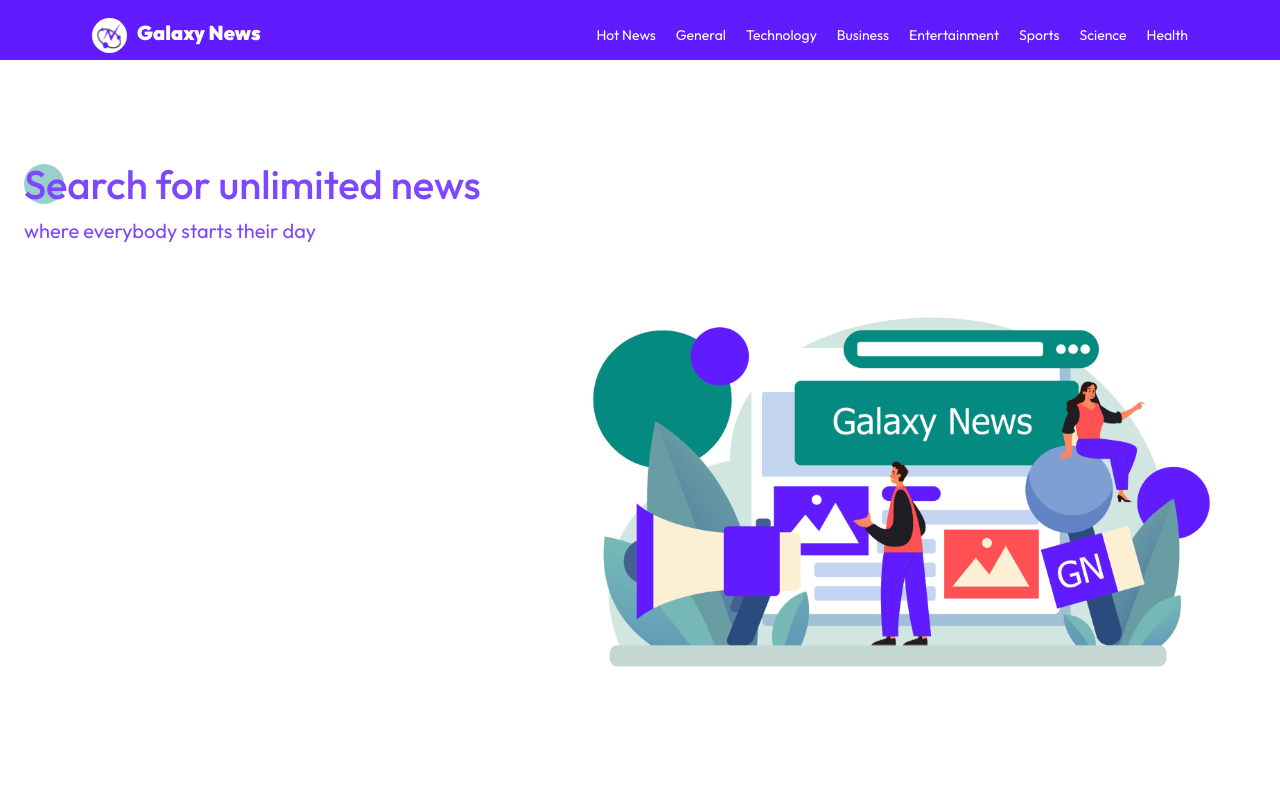
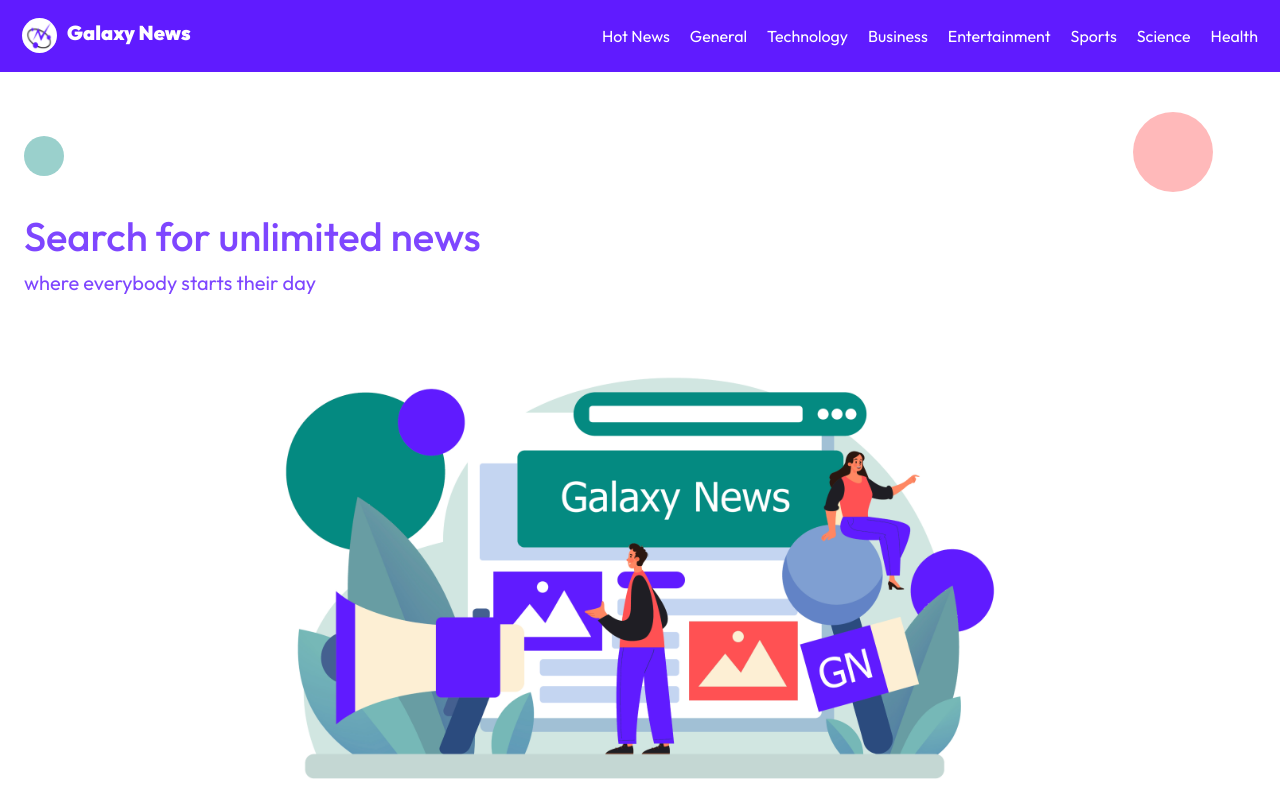
Before and after one commit to alaasolaiman/news-website, a React (Create React App) app: page / in a window 1280 px wide. Shown: the top 785 px of the page. Built offline with nearby package versions, Linux system fonts and the light colour scheme.

Commit message:
minor-fixes

```diff
--- a/src/components/Navbar/index.css
+++ b/src/components/Navbar/index.css
@@ -1,11 +1,16 @@
+.navbar-bg {
+  background-color: #601bff;
+}
+
 .navBar {
  margin-left: auto;
 }
+
 .nav-item {
   text-decoration: none;
   color: var(--white-color);
   padding: 10px;
-  font-size: 14px;
+  font-size: 16px;
 }
 
 .nav-item:hover:not(.active) {
@@ -18,6 +23,10 @@
   font-weight: bolder;
 }
 
+.active:hover {
+  color: white;
+}
+
 .news_logo {
   width: 35px;
   height: 35px;
--- a/src/components/Navbar/index.js
+++ b/src/components/Navbar/index.js
@@ -8,16 +8,16 @@ import { NavLink } from "react-router-dom";
 
 const AppNavbar = () => {
   return (
-    <Navbar collapseOnSelect expand="md">
-      <Container>
+    <Navbar className="navbar-bg" expand="md">
+      <Container fluid>
         <NavLink className="nav-item">
           <Navbar.Brand href="/">
             <img src={news_logo} className="news_logo" alt="news_logo" />
-            <b className="websiteTitle">Galaxy News</b>
+            <strong className="websiteTitle">Galaxy News</strong>
           </Navbar.Brand>
         </NavLink>
         <Navbar.Toggle
-          style={{ color: "white" }}
+          style={{color: "white"}}
           aria-controls="responsive-navbar-nav"
         />
         <Navbar.Collapse id="responsive-navbar-nav">
@@ -46,7 +46,6 @@ const AppNavbar = () => {
             <NavLink to="/health" className="nav-item">
               Health
             </NavLink>
-            {/* business entertainment general health science sports technology */}
           </Nav>
         </Navbar.Collapse>
       </Container>
--- a/src/index.css
+++ b/src/index.css
@@ -20,6 +20,6 @@ input:focus {
   outline: none;
 }
 
-.section-margins {
-  margin: 40px 0;
-}
+/* .section-margins {
+  margin: 16px 0;
+} */
--- a/src/layouts/Footer/index.css
+++ b/src/layouts/Footer/index.css
@@ -7,6 +7,7 @@
     height: auto;
     position: relative;
     padding: 20px 50px;
+    margin-top: 2rem;
 }
 
 .justify-content-md-center {
@@ -14,16 +15,36 @@
 }
 
 .col-text-color {
-    color: white;
+    color: var(--white-color);;
 }
 
 .col-text-color a {
     text-decoration: none;
-    color: white;
+    color: var(--white-color);;
 }
 
 #app-brand {
     display: flex;
     flex-direction: column;
     justify-content: center;
+    align-items: center;
 }
+
+.in-icon, .git-icon {
+    padding: 0px 4px;
+}
+
+.footer-col {
+    margin-top: 16px;
+    margin-bottom: 16px;
+}
+
+.support-link {
+    text-decoration: none;
+    color: var(--white-color);
+}
+/* @media only screen and (max-width: 768px) {
+    .footer-col {
+        border-bottom: 1px solid white;
+    }
+} */
--- a/src/layouts/Footer/index.js
+++ b/src/layouts/Footer/index.js
@@ -9,15 +9,15 @@ const AppFooter = () => {
   return (
     <Container fluid className="footer">
       <Row className="justify-content-md-center">
-        <Col xs={12} md={4} className="col-text-color">
+        <Col className="col-text-color footer-col" xs={12} md={4}>
           <h3>Contributers</h3>
           <p>
             Alaa Solaiman alaa_solaiman@outlook.com
             <a href="/" target="_blank">
-              <img src={linkedin_icon} alt="linkedIn" />
+              <img className="in-icon" src={linkedin_icon} alt="linkedIn" />
             </a>
             <a href="/" target="_blank">
-              <img src={github_icon} alt="github" />
+              <img className="git-icon" src={github_icon} alt="github" />
             </a>
           </p>
           <p>
@@ -27,27 +27,27 @@ const AppFooter = () => {
               target="_blank"
               rel="noreferrer"
             >
-              <img src={linkedin_icon} alt="linkedIn" />
+              <img className="in-icon" src={linkedin_icon} alt="linkedIn" />
             </a>
             <a
               href="https://github.com/ware-wolf-coder"
               target="_blank"
               rel="noreferrer"
             >
-              <img src={github_icon} alt="github" />
+              <img className="git-icon" src={github_icon} alt="github" />
             </a>
           </p>
           <p>
             Ali Sabra alisabraofficial@gmail.com
             <a href="/" target="_blank">
-              <img src={linkedin_icon} alt="linkedIn" />
+              <img className="in-icon" src={linkedin_icon} alt="linkedIn" />
             </a>
             <a href="/" target="_blank">
-              <img src={github_icon} alt="github" />
+              <img className="git-icon" src={github_icon} alt="github" />
             </a>
           </p>
         </Col>
-        <Col xs={12} md={4} id="app-brand">
+        <Col className="footer-col" xs={12} md={4} id="app-brand">
           <Link
             style={{
               textDecoration: "none",
@@ -57,16 +57,16 @@ const AppFooter = () => {
             }}
             to="/"
           >
-            <img src={news_logo} alt="news_logo" width="60px" height="60px" />
+            <img src={news_logo} alt="news_logo" width="60px" height="60px" />{" "}
             <b style={{ color: "white" }}>Galaxy News</b>
           </Link>
         </Col>
 
-        <Col xs={12} md={4} className="col-text-color">
-          <h3>Web Technologies</h3>
-          <p>HTML, CSS</p>
-          <p>React JS</p>
-          <p>React-Bootstrap</p>
+        <Col className="col-text-color footer-col" xs={12} md={4}>
+          <h3>Support</h3>
+          <p><a href="#" className="support-link">Contact us</a></p>
+          <p><a href="#" className="support-link">Facebook</a></p>
+          <p><a href="#" className="support-link">Twitter</a></p>
         </Col>
       </Row>
       <Row className="justify-content-md-center">
--- a/src/layouts/Header/index.css
+++ b/src/layouts/Header/index.css
@@ -1,6 +1,6 @@
 header {
   width: 100%;
-  height: 60px;
+  height: 72px;
   background-color: var(--primary-color);
   top: 0;
   position: sticky;
--- a/src/layouts/Section1/index.js
+++ b/src/layouts/Section1/index.js
@@ -5,8 +5,9 @@ import "./index.css";
 
 const SectionOne = () => {
   return (
-    <Container fluid className="section-margins">
-      <Circle size="40px" color="var(--tertiary-color)" left="0" top="8vh" />
+    <Container fluid>
+      <Circle size="40px" color="var(--tertiary-color)" left="0%" top="8vh" />
+      <Circle size="80px" color="var(--secondary-color)" left="90%" top="0" />
       <Row>
         <Col xs={12} className="introduction">
           <h2 className="sec-1-title">Search for unlimited news</h2>
@@ -14,8 +15,7 @@ const SectionOne = () => {
         </Col>
       </Row>
       <Row>
-        <Col xs={12} md={5}></Col>
-        <Col xs={12} md={7}>
+        <Col xs={12} md={{span: 8, offset: 2}}>
           <img src={img1} alt="illustration" width="100%" height="auto" />
         </Col>
       </Row>
--- a/src/layouts/Section3/index.css
+++ b/src/layouts/Section3/index.css
@@ -21,6 +21,7 @@
 
 .hot-news-btn:hover {
     font-weight: bold;
+    background-color: var(--secondary-color);
     opacity: 0.5;
     cursor: pointer;
 }
--- a/src/layouts/Section3/index.js
+++ b/src/layouts/Section3/index.js
@@ -7,10 +7,11 @@ import search from "../../assets/images/search icon.png";
 import filter from "../../assets/images/filter icon.png";
 import article from "../../assets/images/article icon.png";
 import "./index.css";
+import Circle from "../../components/Circle";
 
 const SectionThree = () => {
   return (
-    <Container fluid className="section-margins">
+    <Container fluid>
       <Row  style={{ marginTop: "16px", marginBottom: "16px" }}>
         <Col xs={12} md={6} className="sec3-col1">
           <img src={hot_news} alt="hot news" width="75%" height="650px" />
@@ -19,6 +20,7 @@ const SectionThree = () => {
           <NavLink to="/hot-news">
             <button className="hot-news-btn">GO TO HOT NEWS</button>
           </NavLink>
+          {/* <Circle size="150px" color="var(--primary-color)" top="5vh" left="90%" /> */}
         </Col>
       </Row>
       <h2 className="services-subtitle">Our Services</h2>
```
